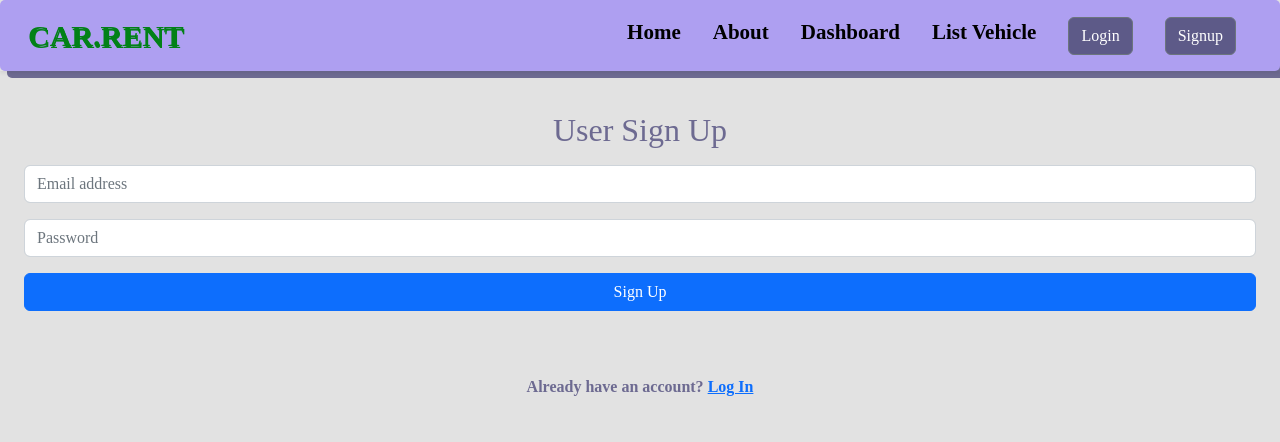
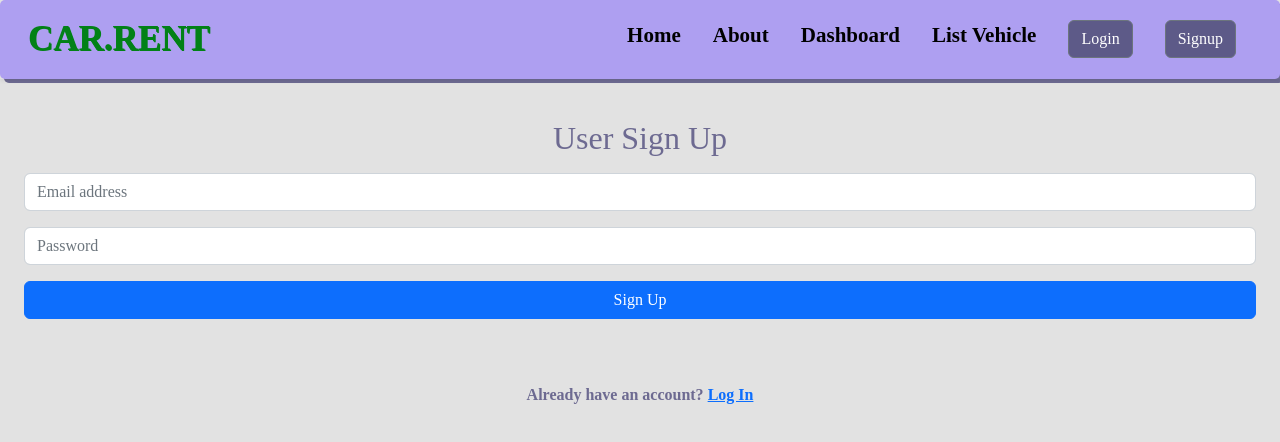
Before and after one commit to ArthSrivastava/Car-Rental, a React (Vite) app: page /signUp in a window 1280 px wide. Shown: the top 442 px of the page. Built offline with nearby package versions, Linux system fonts and the light colour scheme; no server answers.

Commit message:
Main Page

```diff
--- a/src/App.css
+++ b/src/App.css
@@ -63,15 +63,17 @@ body{
 
   .my-nav{
      background-color: rgb(174, 159, 241)!important;
-     box-shadow: 7px 7px;
+     box-shadow: 4px 4px;
      border-radius: 5px;
   }
 
   .nav-items{
     font-size: 21px!important;
+    font-weight: 600px!important;
+    border-radius: 10px;
   }
   .nav-items:hover{
-    background-color: white!important;
+    background-color: rgb(73, 108, 207)!important;
     cursor: pointer;
     transform: scale(1.05);
     filter: brightness(150%);
@@ -89,8 +91,7 @@ body{
   }
 
   .logo{
-    font-family: cursive;
     font-weight: 600!important;
-    font-size: 30px!important;
-    text-shadow: 1px 2px;
+    font-size: 35px!important;
+    text-shadow: 1px 1px;
   }
```
